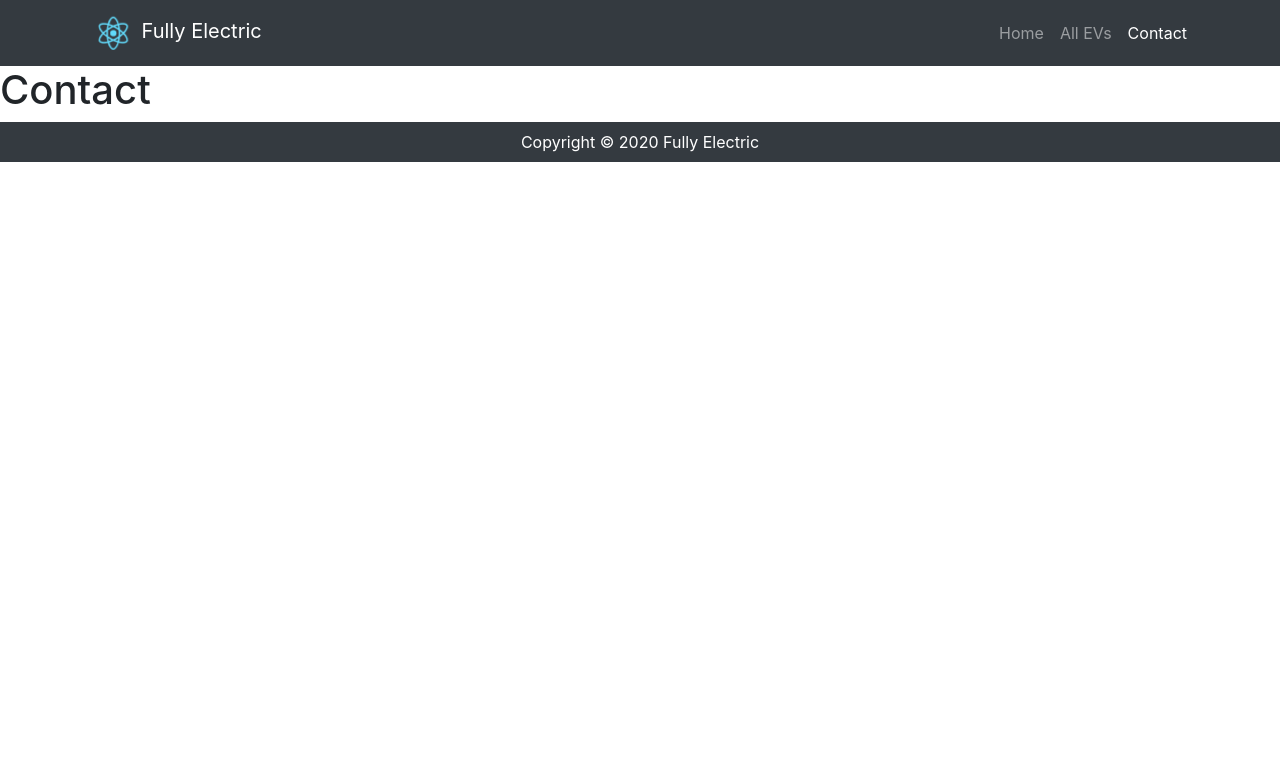
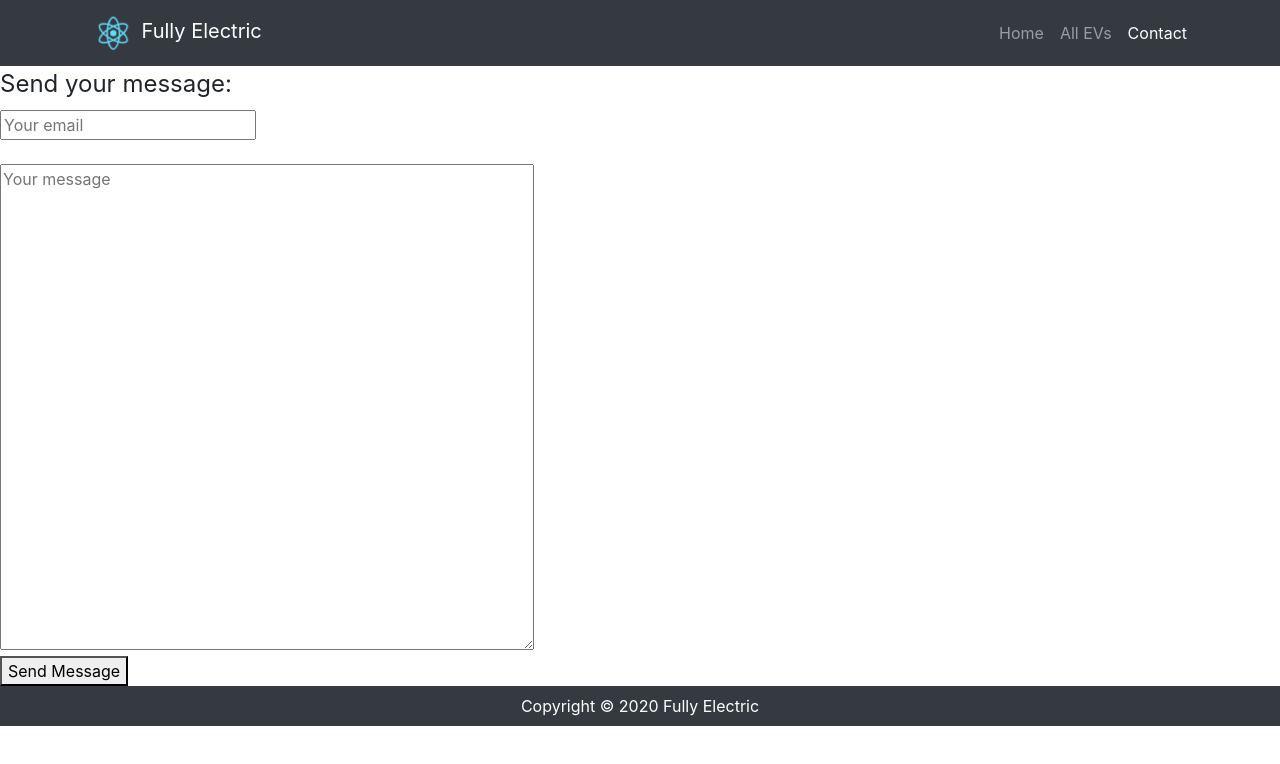
Before and after one commit to goncalog/fully-electric, a React (Create React App) app in the folder fully-electric-frontend/: page /contact in a window 1280 px wide. Shown: the top 764 px of the page. Built offline with nearby package versions, Linux system fonts and the light colour scheme.

Commit message:
Update Contact React component to include a ContactForm and CallToActionButton React components

```diff
--- a/fully-electric-frontend/src/components/Contact.js
+++ b/fully-electric-frontend/src/components/Contact.js
@@ -1,9 +1,14 @@
 import React from 'react';
+import ContactForm from './support_components/ContactForm';
+import CallToActionButton from './support_components/CallToActionButton';
 
-function Contact() {
-    return (
-        <h1>Contact</h1>
-    );
+export default class Contact extends React.Component {
+    render() {
+        return (
+            <div className="contact">
+                <ContactForm legend="Send your message:" />
+                <CallToActionButton callToActionText="Send Message"></CallToActionButton>
+            </div>
+        );
+    }
 }
-
-export default Contact;
```
